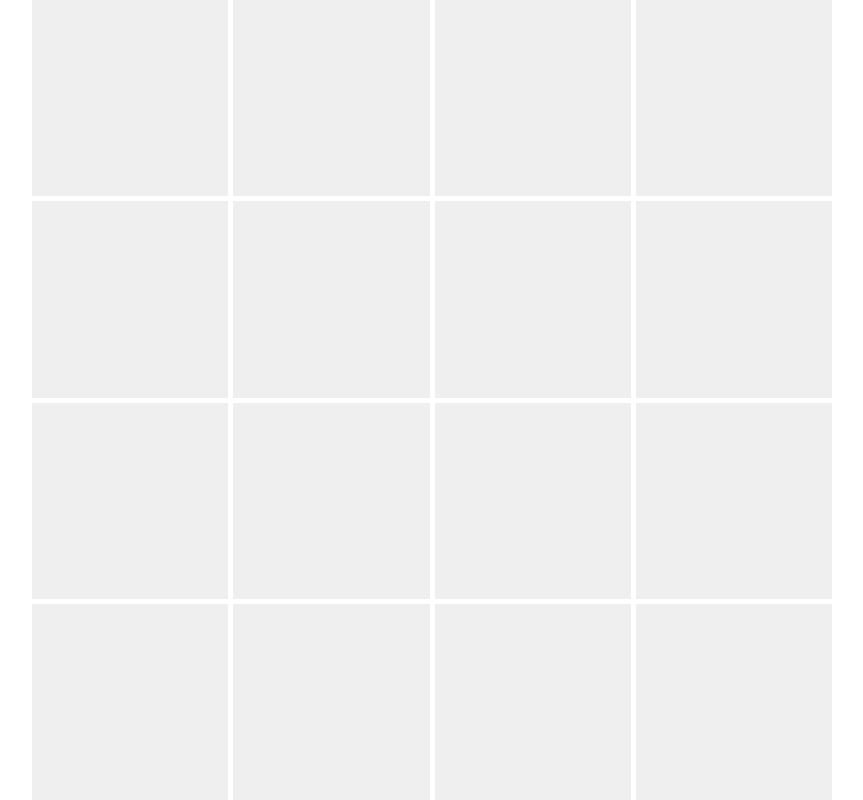
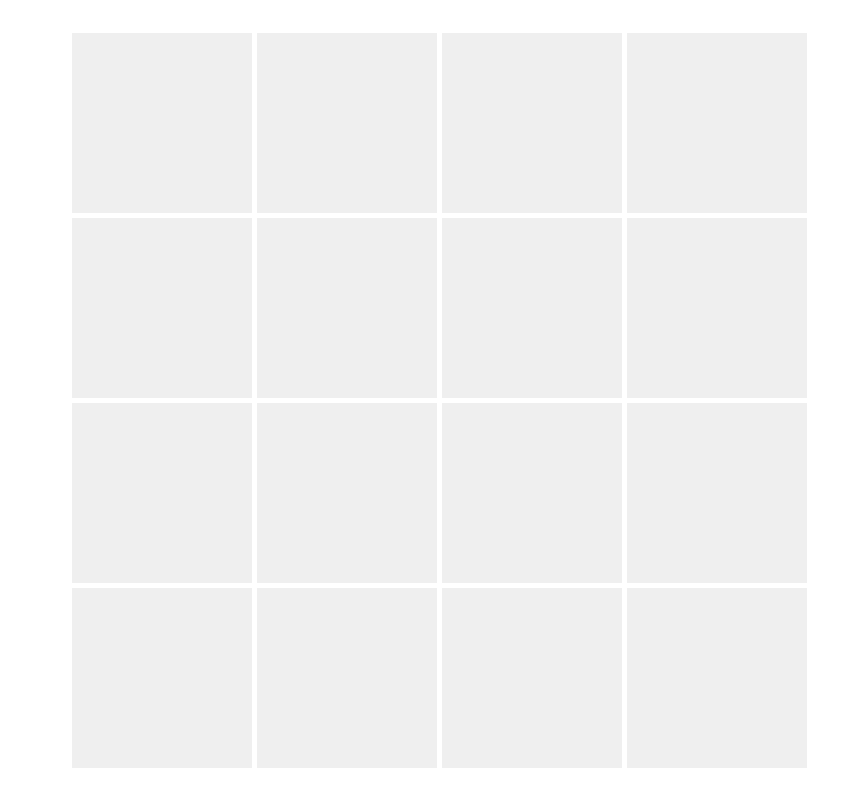
Before and after one commit to JanDW/memory-puzzle, a website: page index.html in a window 1280 px wide. Shown: the whole page, without its empty margins (208-1071 px from the left). Drawn offline with Linux system fonts and the light colour scheme.

Commit message:
Centered board

```diff
--- a/styles.css
+++ b/styles.css
@@ -4,22 +4,31 @@
   box-sizing: border-box;
 }
 
+html, body, main {
+  height: 100%;
+}
+
+main {
+  display: grid;
+  place-content: center;
+}
+
 #grid {
   display: grid;
   grid-template-columns: repeat(var(--grid-size), 1fr);
-  max-width: 800px;
-  margin-inline: auto ;
+  max-width: 90vmin;
   gap: 5px;
 }
 
 #grid > button {
-  aspect-ratio: 1;
+  width: calc((90vmin / var(--grid-size)));
   font-size: 100px;
   padding: 0;
   border: 0;
   display: flex;
   align-items: center;
   justify-items: center;
+  aspect-ratio: 1;
 }
 
 #grid > * > div {
```
